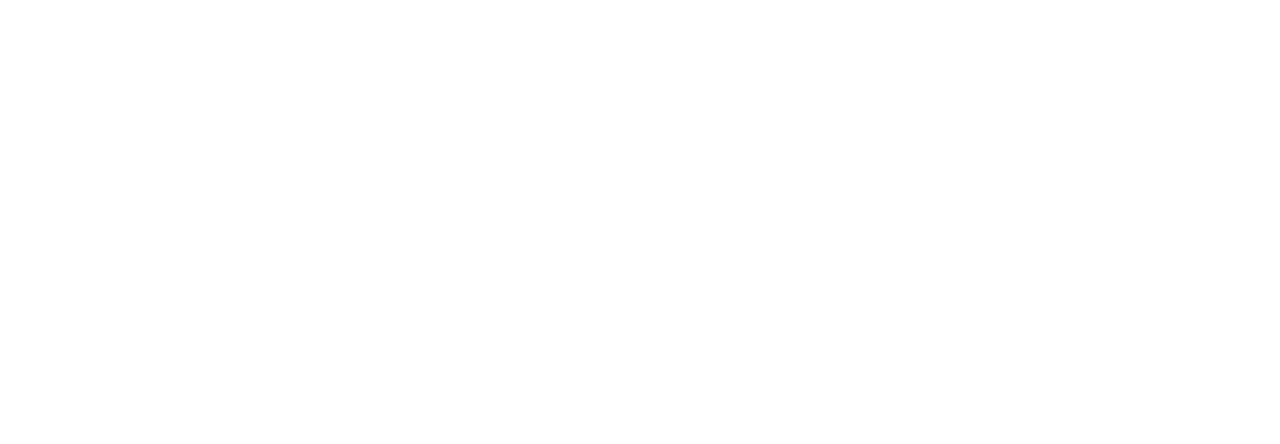
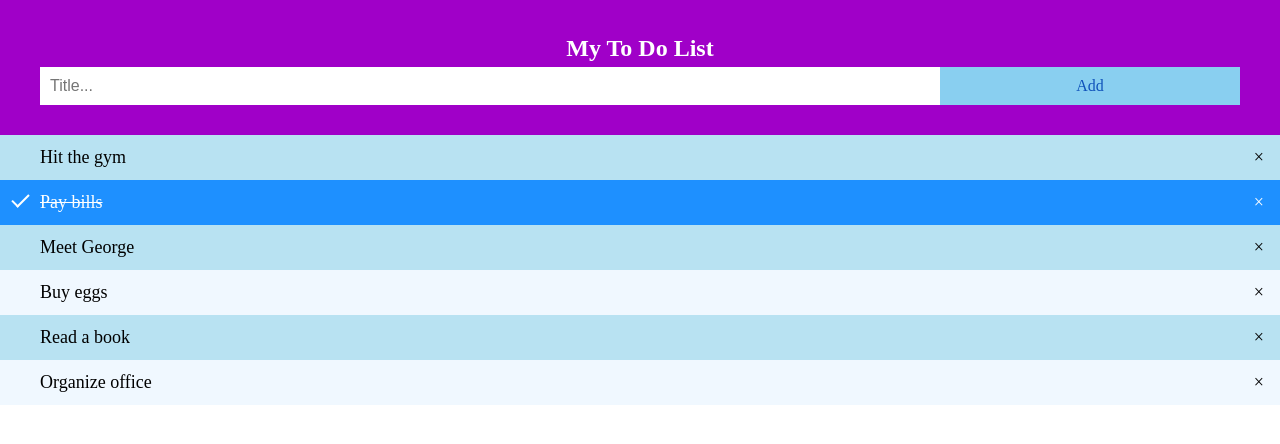
Before and after one commit to Aditi-Katara/lgmviptask1.github.io, a plain HTML site: page index.html in a window 1280 px wide. Drawn offline with Linux system fonts and the light colour scheme.

Commit message:
Update index.html

```diff
--- a/index.html
+++ b/index.html
@@ -1,12 +1,204 @@
 <!DOCTYPE html>
-<html lang="en">
+<html>
 <head>
-    <meta charset="UTF-8">
-    <meta http-equiv="X-UA-Compatible" content="IE=edge">
-    <meta name="viewport" content="width=device-width, initial-scale=1.0">
-    <title>Document</title>
+<meta name="viewport" content="width=device-width, initial-scale=1">
+<style>
+body {
+  margin: 0;
+  min-width: 250px;
+}
+
+/* Include the padding and border in an element's total width and height */
+* {
+  box-sizing: border-box;
+}
+
+/* Remove margins and padding from the list */
+ul {
+  margin: 0;
+  padding: 0;
+}
+
+/* Style the list items */
+ul li {
+  cursor: pointer;
+  position: relative;
+  padding: 12px 8px 12px 40px;
+  list-style-type: none;
+  background: #F0F8FF;
+  font-size: 18px;
+  transition: 0.2s;
+
+  /* make the list items unselectable */
+  -webkit-user-select: none;
+  -moz-user-select: none;
+  -ms-user-select: none;
+  user-select: none;
+}
+
+/* Set all odd list items to a different color (zebra-stripes) */
+ul li:nth-child(odd) {
+  background: #B8E2F2;
+}
+
+/* Darker background-color on hover */
+ul li:hover {
+  background: #77C3EC;
+}
+
+/* When clicked on, add a background color and strike out text */
+ul li.checked {
+  background: #1E90FF;
+  color: #fff;
+  text-decoration: line-through;
+}
+
+/* Add a "checked" mark when clicked on */
+ul li.checked::before {
+  content: '';
+  position: absolute;
+  border-color: #fff;
+  border-style: solid;
+  border-width: 0 2px 2px 0;
+  top: 10px;
+  left: 16px;
+  transform: rotate(45deg);
+  height: 15px;
+  width: 7px;
+}
+
+/* Style the close button */
+.close {
+  position: absolute;
+  right: 0;
+  top: 0;
+  padding: 12px 16px 12px 16px;
+}
+
+.close:hover {
+  background-color: #f44336;
+  color: white;
+}
+
+/* Style the header */
+.header {
+  background-color: #A000C8;
+  padding: 30px 40px;
+  color: white;
+  text-align: center;
+}
+
+/* Clear floats after the header */
+.header:after {
+  content: "";
+  display: table;
+  clear: both;
+}
+
+/* Style the input */
+input {
+  margin: 0;
+  border: none;
+  border-radius: 0;
+  width: 75%;
+  padding: 10px;
+  float: left;
+  font-size: 16px;
+}
+
+/* Style the "Add" button */
+.addBtn {
+  padding: 10px;
+  width: 25%;
+  background: #89CFF0;
+  color: #0F52BA;
+  float: left;
+  text-align: center;
+  font-size: 16px;
+  cursor: pointer;
+  transition: 0.3s;
+  border-radius: 0;
+}
+
+.addBtn:hover {
+  background-color: #0197F6;
+}
+</style>
 </head>
 <body>
 
+<div id="myDIV" class="header">
+  <h2 style="margin:5px">My To Do List</h2>
+  <input type="text" id="myInput" placeholder="Title...">
+  <span onclick="newElement()" class="addBtn">Add</span>
+</div>
+
+<ul id="myUL">
+  <li>Hit the gym</li>
+  <li class="checked">Pay bills</li>
+  <li>Meet George</li>
+  <li>Buy eggs</li>
+  <li>Read a book</li>
+  <li>Organize office</li>
+</ul>
+
+<script>
+// Create a "close" button and append it to each list item
+var myNodelist = document.getElementsByTagName("LI");
+var i;
+for (i = 0; i < myNodelist.length; i++) {
+  var span = document.createElement("SPAN");
+  var txt = document.createTextNode("\u00D7");
+  span.className = "close";
+  span.appendChild(txt);
+  myNodelist[i].appendChild(span);
+}
+
+// Click on a close button to hide the current list item
+var close = document.getElementsByClassName("close");
+var i;
+for (i = 0; i < close.length; i++) {
+  close[i].onclick = function() {
+    var div = this.parentElement;
+    div.style.display = "none";
+  }
+}
+
+// Add a "checked" symbol when clicking on a list item
+var list = document.querySelector('ul');
+list.addEventListener('click', function(ev) {
+  if (ev.target.tagName === 'LI') {
+    ev.target.classList.toggle('checked');
+  }
+}, false);
+
+// Create a new list item when clicking on the "Add" button
+function newElement() {
+  var li = document.createElement("li");
+  var inputValue = document.getElementById("myInput").value;
+  var t = document.createTextNode(inputValue);
+  li.appendChild(t);
+  if (inputValue === '') {
+    alert("You must write something!");
+  } else {
+    document.getElementById("myUL").appendChild(li);
+  }
+  document.getElementById("myInput").value = "";
+
+  var span = document.createElement("SPAN");
+  var txt = document.createTextNode("\u00D7");
+  span.className = "close";
+  span.appendChild(txt);
+  li.appendChild(span);
+
+  for (i = 0; i < close.length; i++) {
+    close[i].onclick = function() {
+      var div = this.parentElement;
+      div.style.display = "none";
+    }
+  }
+}
+</script>
+
 </body>
 </html>
```
